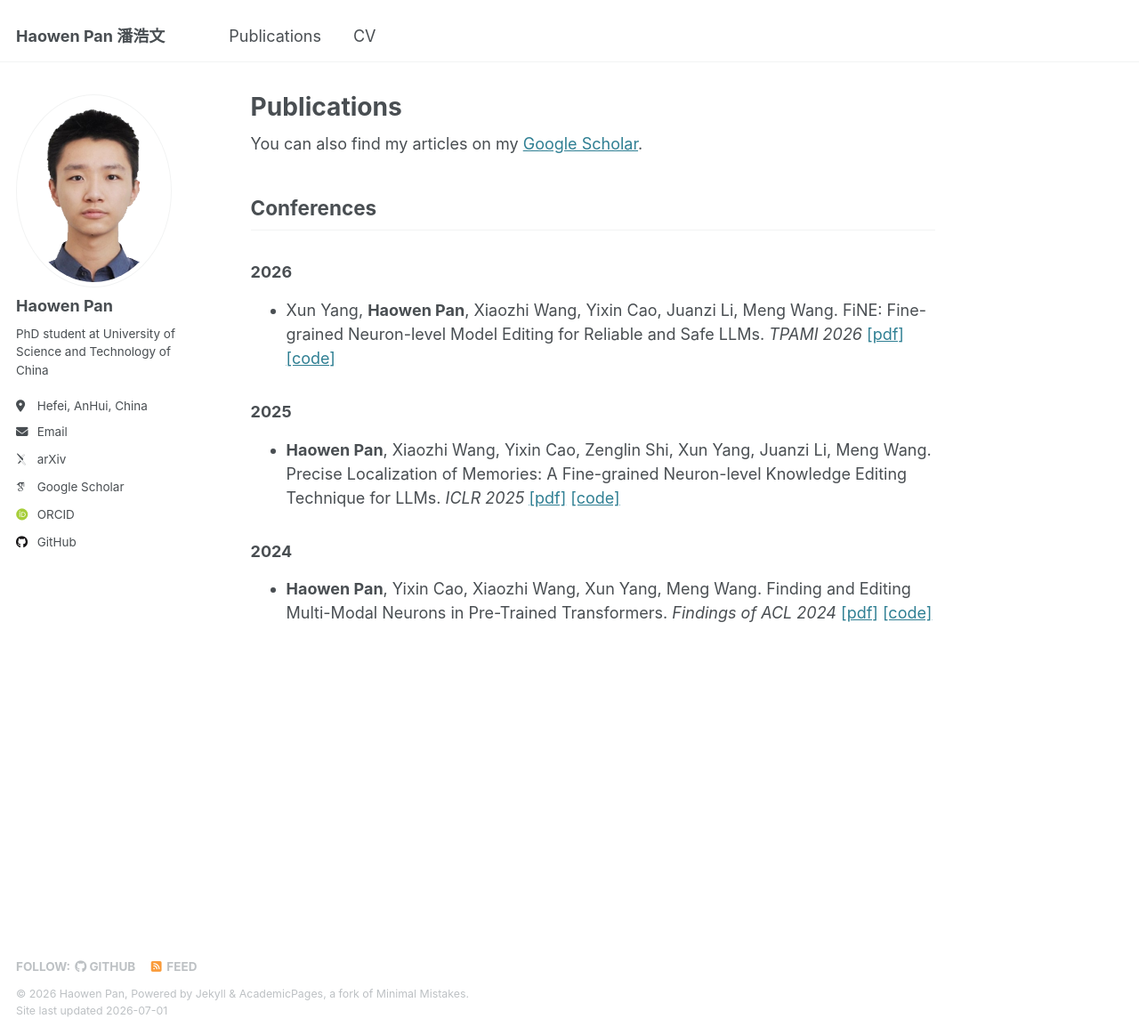
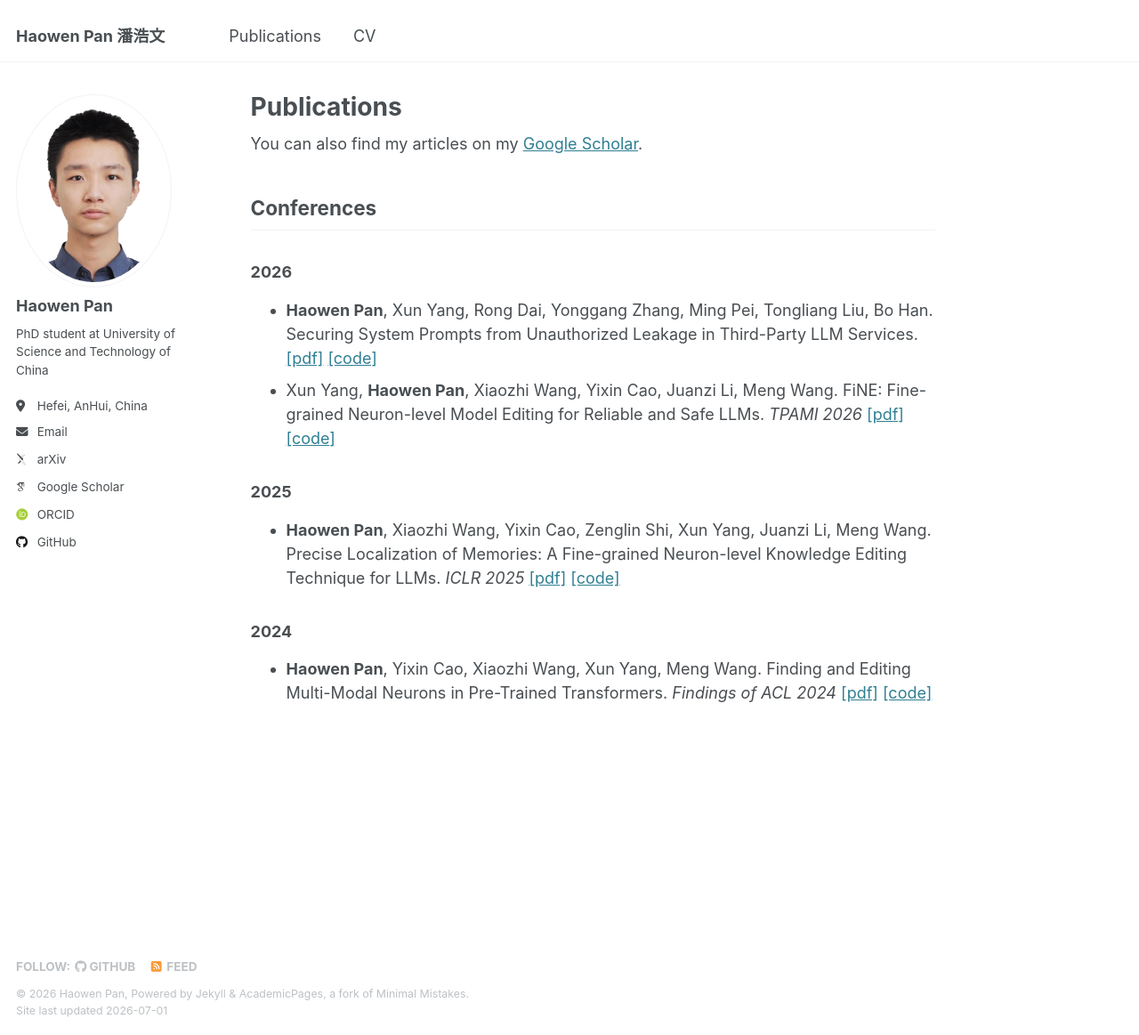
Before and after one commit to opanhw/opanhw.github.io, a Jekyll site: the page built from _pages/publications.md, in a window 1280 px wide and 1163 px high. Shown: the whole window at 89% size. Built offline with Jekyll 4.4.1, drawn with Linux system fonts in a browser that asks for light colours; some web fonts are replaced.

Commit message:
Update publications.md

```diff
--- a/_pages/publications.md
+++ b/_pages/publications.md
@@ -9,6 +9,7 @@ You can also find my articles on my [Google Scholar](https://scholar.google.com/
 ## Conferences
 
 ### 2026
+* **Haowen Pan**, Xun Yang, Rong Dai, Yonggang Zhang, Ming Pei, Tongliang Liu, Bo Han. Securing System Prompts from Unauthorized Leakage in Third-Party LLM Services. [\[pdf\]](https://opanhw.github.io/Surf-Guard/static/pdfs/manuscript.pdf) [\[code\]](https://github.com/opanhw/surf-guard-code)
 * Xun Yang, **Haowen Pan**, Xiaozhi Wang, Yixin Cao, Juanzi Li, Meng Wang. FiNE: Fine-grained Neuron-level Model Editing for Reliable and Safe LLMs. _TPAMI 2026_ [\[pdf\]](https://opanhw.github.io/fine-unified-editing/static/pdfs/manuscript.pdf) [\[code\]](https://github.com/opanhw/fine-unified-editing-code)
 
 ### 2025
```
